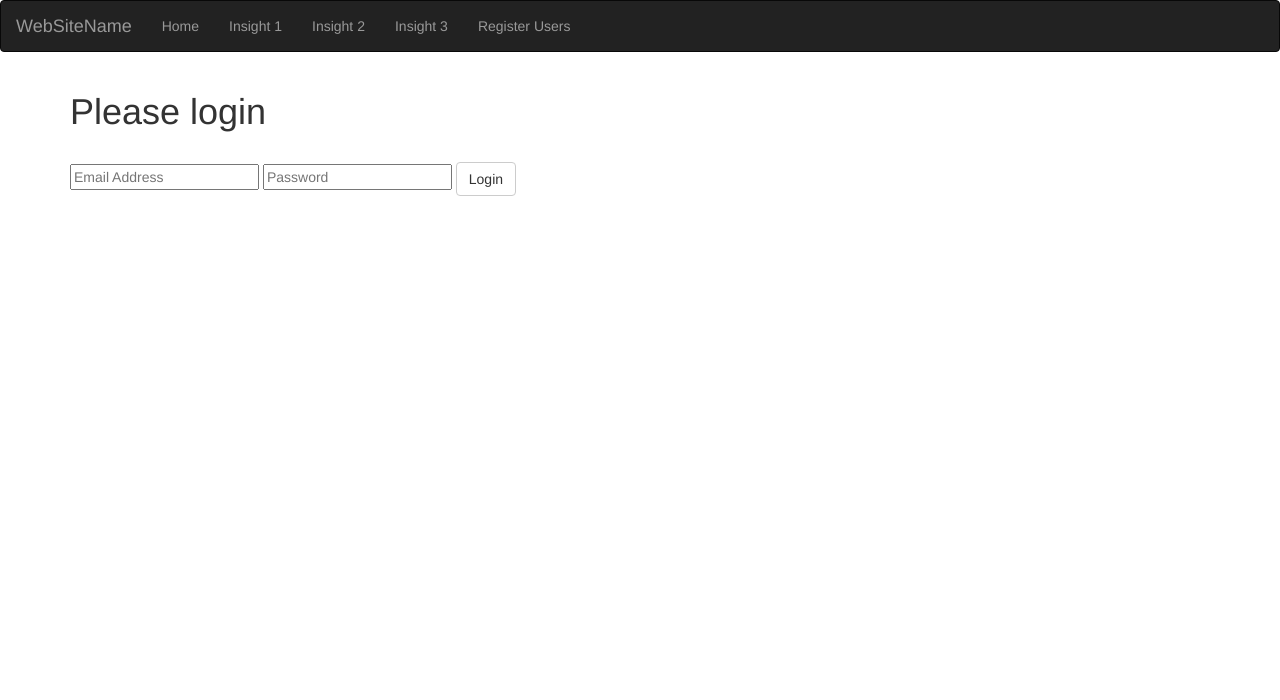
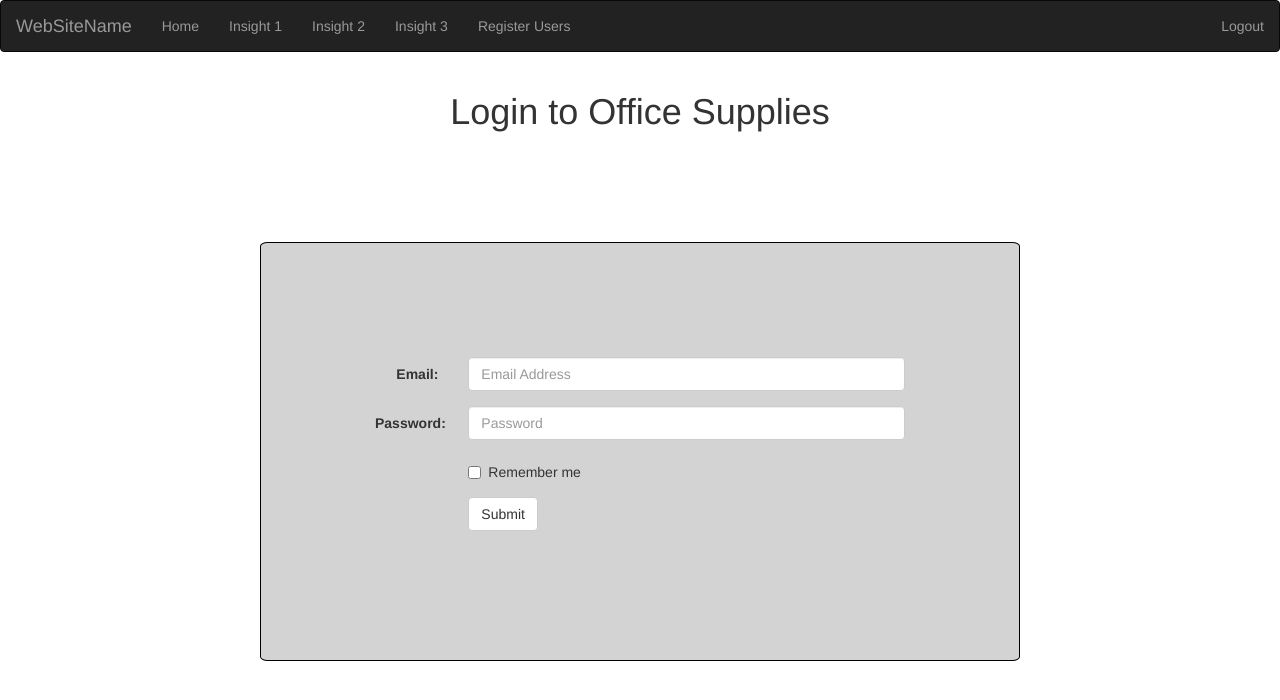
Before and after one commit to alimcharaniya/BUS110A-2018-DataAnalytics-, a Flask app: page /login in a window 1280 px wide. Shown: the top 700 px of the page. Run offline with Flask 2, Linux system fonts and the light colour scheme; some libraries are stand-ins or nearby versions.

Commit message:
Finished app

```diff
--- a/app.py
+++ b/app.py
@@ -155,7 +155,16 @@ def most_common(lst):
 @app.route('/insight-three')
 @login_required
 def insightThree():
-    return render_template('insight-three.html')  # render a template
+
+    OrdersDate = xl.parse('Orders')
+    Region_Profit_Col = OrdersOnlyData[['Region','Profit']]
+
+    profitsInOrderOfStatesArray =  Region_Profit_Col.groupby(by='Region').sum().sort_values(by='Profit', ascending = False).values.tolist()[:4]
+
+    print profitsInOrderOfStatesArray[0]
+    print profitsInOrderOfStatesArray[0][0]
+
+    return render_template('insight-three.html',zero=profitsInOrderOfStatesArray[0][0], one=profitsInOrderOfStatesArray[1][0], two=profitsInOrderOfStatesArray[2][0], three=profitsInOrderOfStatesArray[3][0] )  # render a template
 
 
 # route for handling the login page logic
--- a/templates/base.html
+++ b/templates/base.html
@@ -20,6 +20,9 @@
         <li><a href="/insight-three">Insight 3</a></li>
         <li><a href="/register">Register Users</a></li>
       </ul>
+      <ul class="nav navbar-nav navbar-right">
+        <li><a href="/logout">Logout</a></li>
+        </ul>
     </div>
   </nav>
   <body>
--- a/templates/login.html
+++ b/templates/login.html
@@ -1,12 +1,53 @@
 {% extends "base.html" %}
 {% block content %}
 
-<h1>Please login</h1>
+<!-- <div>
+  <h1>Please login</h1>
 <br>
 <form action="" method="post">
   <input type="text" placeholder="Email Address" name="username" value="{{request.form.username }}">
   <input type="password" placeholder="Password" name="password" value="{{request.form.password }}">
   <input class="btn btn-default" type="submit" value="Login">
-</form>
+</form> -->
+<h1 class="text-center">Login to Office Supplies</h1>
+<div class="col-lg-8 col-lg-offset-2 loginForm">
+  <form class="form-horizontal" action="" method="post">
+    <div class="form-group">
+      <label class="control-label col-sm-2" for="email">Email:</label>
+      <div class="col-sm-10">
+        <input type="text" placeholder="Email Address" name="username" value="{{request.form.username }}"  class="form-control" id="email" >
+      </div>
+    </div>
+    <div class="form-group">
+      <label class="control-label col-sm-2" for="pwd">Password:</label>
+      <div class="col-sm-10">
+        <input class="form-control" type="password" placeholder="Password" name="password" value="{{request.form.password }}">
+      </div>
+    </div>
+    <div class="form-group">
+      <div class="col-sm-offset-2 col-sm-10">
+        <div class="checkbox">
+          <label><input type="checkbox"> Remember me</label>
+        </div>
+      </div>
+    </div>
+    <div class="form-group">
+      <div class="col-sm-offset-2 col-sm-10">
+        <button type="submit" class="btn btn-default">Submit</button>
+      </div>
+    </div>
+  </form>
+</div>
+
+<style>
+  .loginForm{
+    margin-top: 100px;
+    padding: 10%;
+    border: 1px solid black;
+    border-radius: 1%;
+    background-color: lightgray;
+  }
+</style>
+
 
 {% endblock %}
```
Also changed, not shown: templates/insight-three.html (+61 -1 lines), 1 other file.
